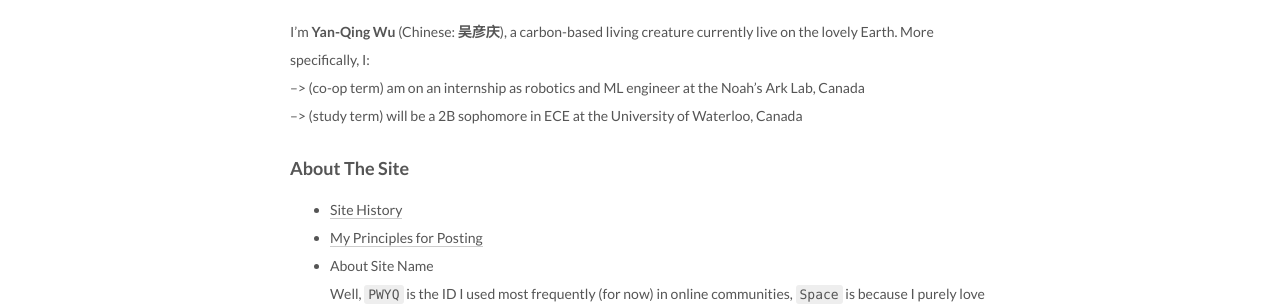
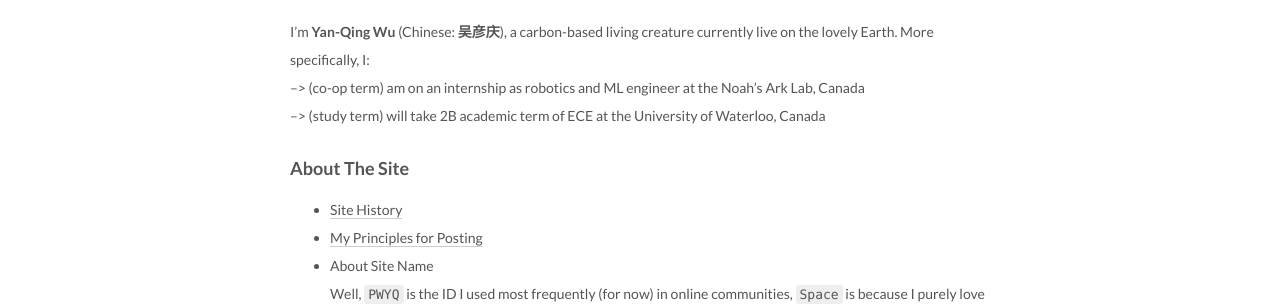
Before and after one commit to pwyq/blog, a Jekyll site: the page built from about/index.html, in a window 1280 px wide. Shown: the part 494-798 px from the top of the page. Built offline with Jekyll 4.4.1, drawn with Linux system fonts in a browser that asks for light colours; nearby versions of some CDN libraries; comment, search, counter and statistics services are not loaded.

Commit message:
Update en.md

```diff
--- a/_includes/_about/en.md
+++ b/_includes/_about/en.md
@@ -1,7 +1,7 @@
 I'm **Yan-Qing Wu** (Chinese: **吴彦庆**), a carbon-based living creature currently live on the lovely Earth.
 More specifically, I:
 --> (co-op term) am on an internship as robotics and ML engineer at the Noah's Ark Lab, Canada
---> (study term) will be a 2B sophomore in ECE at the University of Waterloo, Canada
+--> (study term) will take 2B academic term of ECE at the University of Waterloo, Canada
 
 #### About The Site
 - [Site History][site_log]{:target="_blank"}
```
